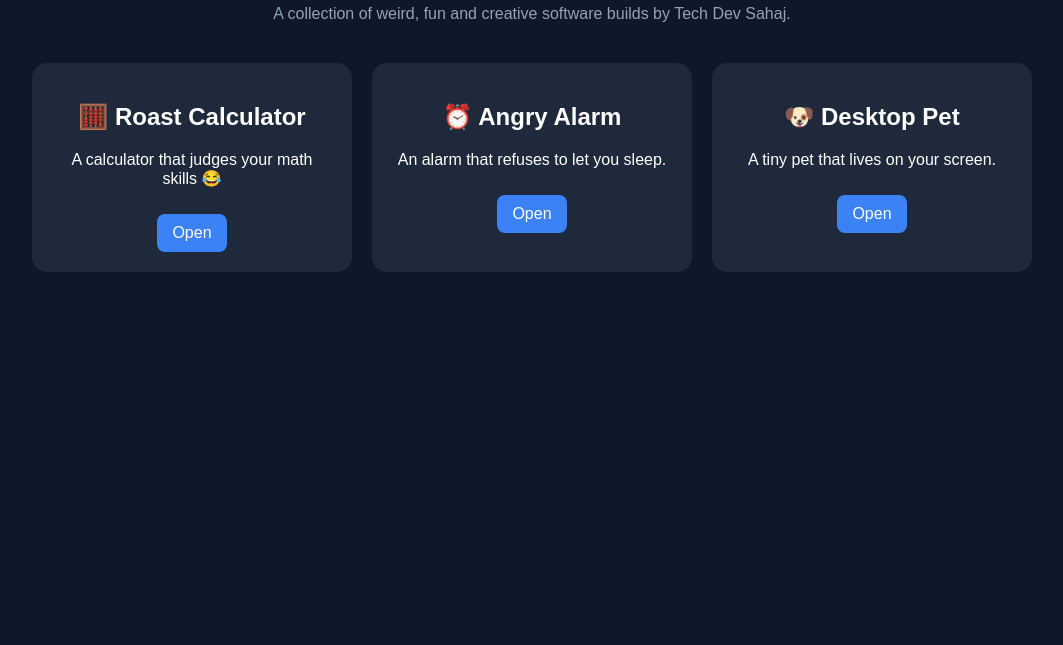
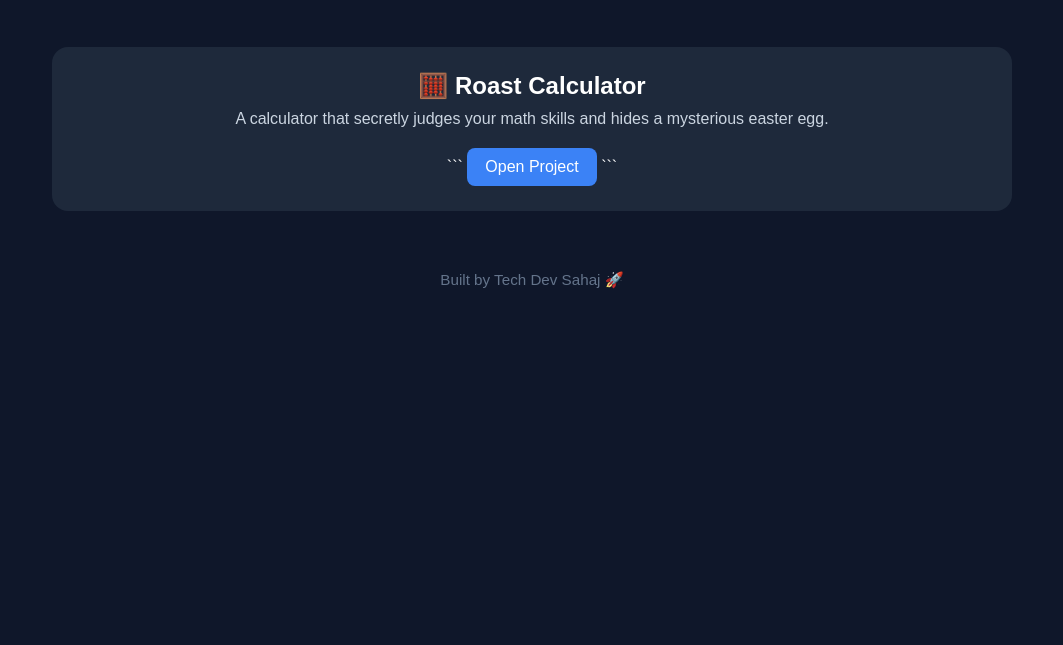
Before and after one commit to Sahajchhabraofficial/Building-Random-Things, a plain HTML site: page index.html in a window 1280 px wide. Shown: the part 155-800 px from the top of the page, without its empty margins (108-1171 px from the left). Drawn offline with Linux system fonts and the light colour scheme.

Commit message:
Episode 1

````diff
--- a/index.html
+++ b/index.html
@@ -1,4 +1,5 @@
 <!DOCTYPE html>
+
 <html lang="en">
 <head>
 <meta charset="UTF-8">
@@ -6,88 +7,114 @@
 <title>Building Random Things</title>
 
 <style>
+*{
+    margin:0;
+    padding:0;
+    box-sizing:border-box;
+}
+
 body{
-    margin:0;
-    font-family:Arial,sans-serif;
+    font-family:Arial, sans-serif;
     background:#0f172a;
     color:white;
     text-align:center;
+    min-height:100vh;
 }
 
 .container{
     max-width:1000px;
     margin:auto;
-    padding:40px 20px;
+    padding:60px 20px;
 }
 
 h1{
     font-size:3rem;
+    margin-bottom:15px;
 }
 
 .subtitle{
     color:#94a3b8;
-    margin-bottom:40px;
+    margin-bottom:50px;
+    font-size:1.1rem;
 }
 
 .grid{
     display:grid;
-    grid-template-columns:repeat(auto-fit,minmax(250px,1fr));
+    grid-template-columns:repeat(auto-fit, minmax(280px, 1fr));
     gap:20px;
 }
 
 .card{
     background:#1e293b;
-    border-radius:15px;
-    padding:20px;
-    transition:.3s;
+    border-radius:16px;
+    padding:25px;
+    transition:0.3s ease;
 }
 
 .card:hover{
     transform:translateY(-5px);
 }
 
+.card h2{
+    margin-bottom:10px;
+}
+
+.card p{
+    color:#cbd5e1;
+    margin-bottom:20px;
+}
+
 .card a{
     display:inline-block;
-    margin-top:10px;
-    padding:10px 15px;
+    padding:10px 18px;
     background:#3b82f6;
     color:white;
     text-decoration:none;
     border-radius:8px;
+    transition:0.3s ease;
+}
+
+.card a:hover{
+    background:#2563eb;
+}
+
+.footer{
+    margin-top:60px;
+    color:#64748b;
+    font-size:0.95rem;
 }
 </style>
+
 </head>
 
 <body>
 
 <div class="container">
 
-<h1>⚡ Building Anonymous Things</h1>
+<h1>⚡ Building Random Things</h1>
 
 <p class="subtitle">
-A collection of weird, fun and creative software builds by Tech Dev Sahaj.
+Fun, weird and creative software projects built by Tech Dev Sahaj.
 </p>
 
 <div class="grid">
 
 <div class="card">
-<h2>🧮 Roast Calculator</h2>
-<p>A calculator that judges your math skills 😂</p>
-<a href="./Roast-Calculator/">Open</a>
+    <h2>🧮 Roast Calculator</h2>
+    <p>A calculator that secretly judges your math skills and hides a mysterious easter egg.</p>
+
+```
+<!-- IMPORTANT -->
+<!-- Folder name must match your actual folder -->
+<a href="./Roasting_Calculator/">Open Project</a>
+```
+
 </div>
 
-<div class="card">
-<h2>⏰ Angry Alarm</h2>
-<p>An alarm that refuses to let you sleep.</p>
-<a href="./Angry-Alarm/">Open</a>
 </div>
 
-<div class="card">
-<h2>🐶 Desktop Pet</h2>
-<p>A tiny pet that lives on your screen.</p>
-<a href="./Desktop-Pet/">Open</a>
-</div>
-
+<div class="footer">
+    Built by Tech Dev Sahaj 🚀
 </div>
 
 </div>
````
